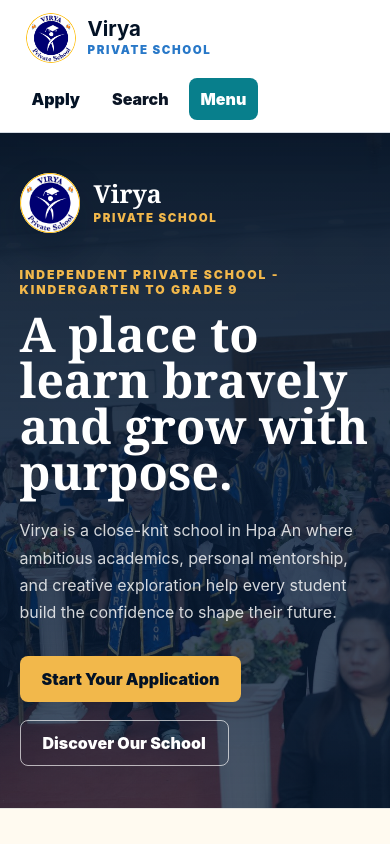
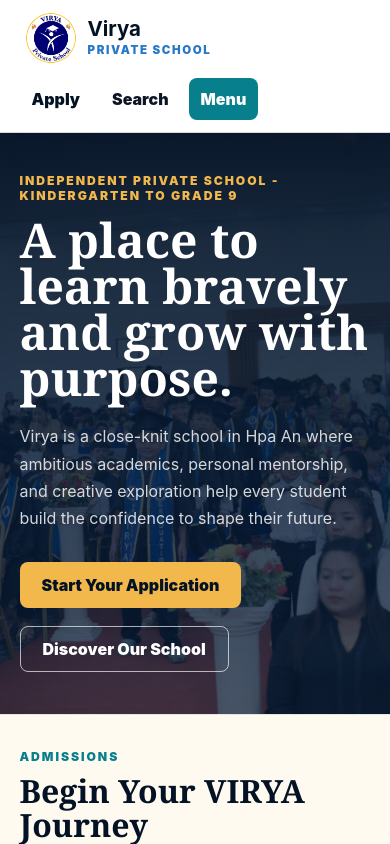
Before and after one commit to aungkyawkyawmyatpython-ctrl/jensen_programs, a React (Vite) app: page / in a window 390 px wide. Shown: the top 844 px of the page. Built offline with nearby package versions, Linux system fonts and the light colour scheme.

Commit message:
fix: remove duplicate mobile hero branding

```diff
--- a/src/pages/Home.jsx
+++ b/src/pages/Home.jsx
@@ -2,7 +2,6 @@ import "./Home.css";
 import { Reveal, SafeImage } from "../components/SiteElements";
 
 const HERO_IMAGE = "/DSC00001.jpg";
-const SCHOOL_LOGO = "/viryaprivate.png";
 
 export default function Home({ navigate }) {
   return (
@@ -16,13 +15,7 @@ export default function Home({ navigate }) {
       <div className="hero-shade" aria-hidden="true" />
 
       <Reveal className="hero-inner" direction="left">
-        <div className="hero-school-mark" aria-label="Virya Private School">
-          <img src={SCHOOL_LOGO} alt="Virya Private School logo" />
-          <span>
-            <strong>Virya</strong>
-            <small>Private School</small>
-          </span>
-        </div>
+
 
         <div className="hero-copy">
           <p className="eyebrow">Independent private school - Kindergarten to Grade 9</p>
```
